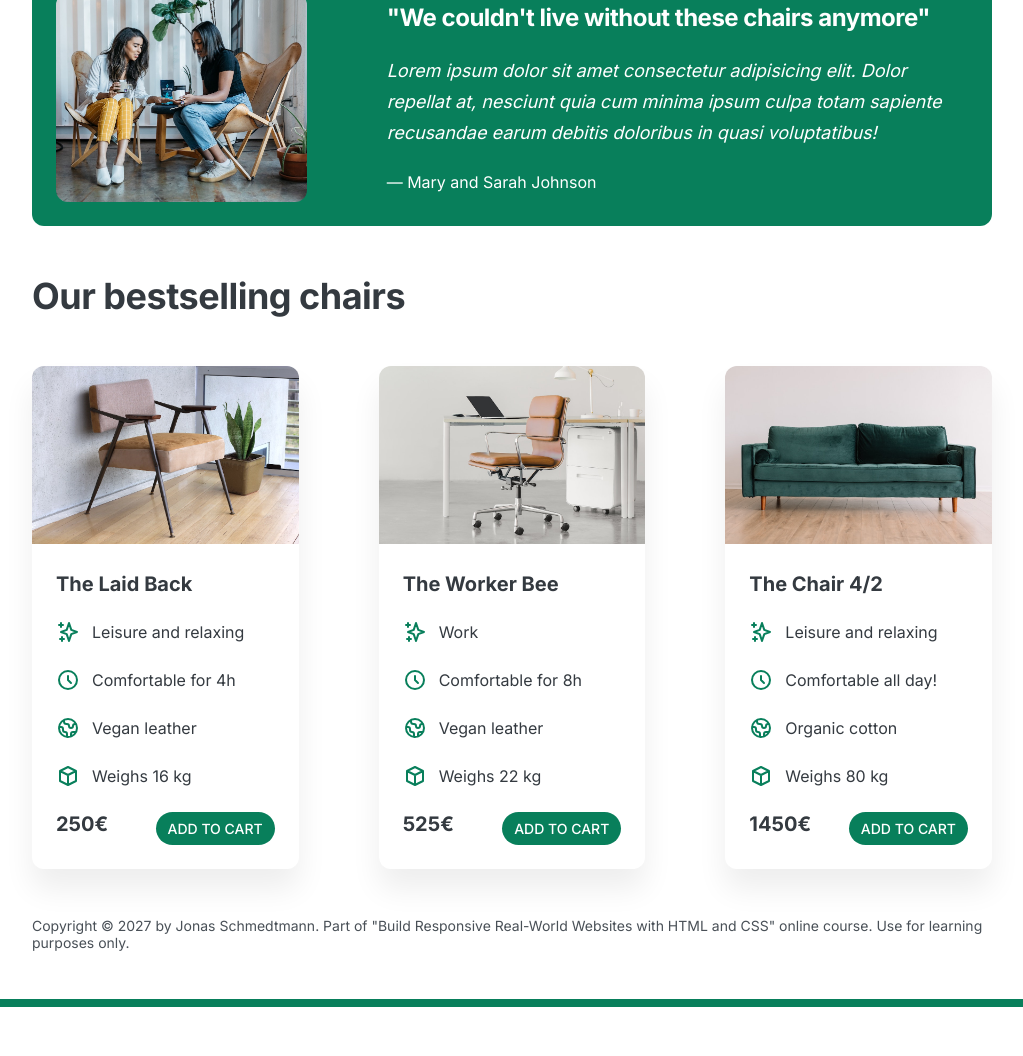
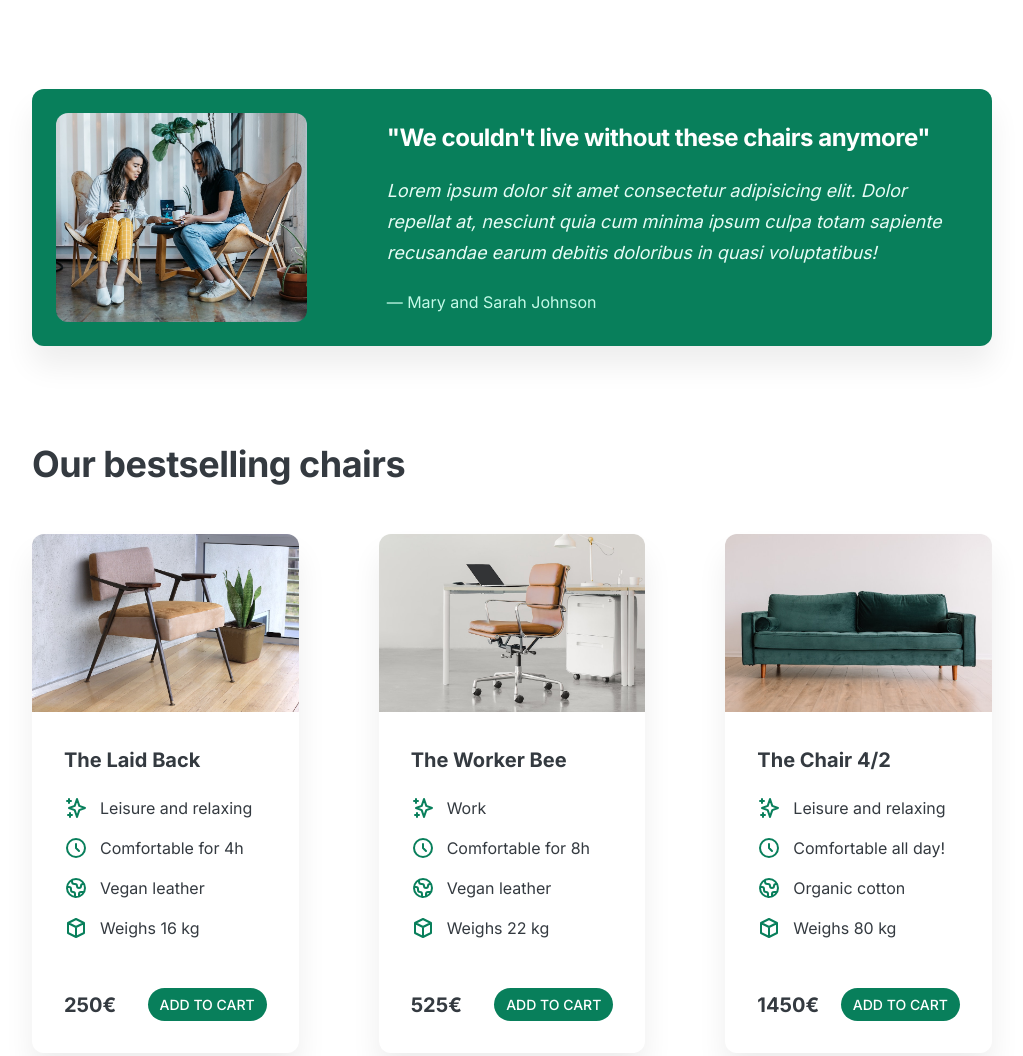
Before and after one commit to aerobull42/webdev-projects, a plain HTML site: page chair-ad/index.html in a window 1280 px wide. Shown: the part 921-1977 px from the top of the page, without its empty margins (128-1151 px from the left). Before the commit the page ends 1928 px from the top, so only its background shows below. Drawn offline with Linux system fonts and the light colour scheme.

Commit message:
added visual hierarchy

```diff
--- a/chair-ad/style.css
+++ b/chair-ad/style.css
@@ -31,7 +31,7 @@ body {
 
 header,
 section {
-  margin-bottom: 48px;
+  margin-bottom: 96px;
 }
 
 h2 {
@@ -68,7 +68,7 @@ img {
 .btn:hover,
 .btn:active {
   background-color: #099268;
-  transition: all 0.2s ease-in-out;
+  transition: all 0.15s ease-in-out;
   transform: scale(1.05);
 }
 
@@ -87,7 +87,7 @@ header {
   display: grid;
   grid-template-columns: repeat(2, 1fr);
   column-gap: 80px;
-  margin-top: 48px;
+  margin-top: 64px;
 }
 
 .header-text-box {
@@ -95,7 +95,7 @@ header {
 }
 
 h1 {
-  margin-bottom: 24px;
+  margin-bottom: 32px;
   font-size: 44px;
   line-height: 1.1;
   letter-spacing: -1px;
@@ -116,7 +116,7 @@ img {
   stroke: #087f5b;
   width: 32px;
   height: 32px;
-  margin-bottom: 16px;
+  margin-bottom: 24px;
 }
 
 .features-title {
@@ -135,6 +135,7 @@ img {
   color: #fff;
   padding: 24px;
   border-radius: 12px;
+  box-shadow: 0 20px 30px 0 rgba(0, 0, 0, 0.07);
 }
 
 .testimonial-box {
@@ -152,6 +153,11 @@ img {
   margin-bottom: 24px;
   font-size: 18px;
   line-height: 1.7;
+  color: #e6fcf5;
+}
+
+.testimonial-author {
+  color: #c3fae8;
 }
 
 /* CHAIRS */
@@ -166,7 +172,7 @@ img {
 }
 
 .chair-box {
-  padding: 24px;
+  padding: 32px;
 }
 
 h3 {
@@ -176,14 +182,14 @@ h3 {
 
 .chair-details {
   list-style: none;
-  margin-bottom: 24px;
+  margin-bottom: 48px;
 }
 
 .chair-details li {
   display: flex;
   align-items: center;
   gap: 12px;
-  margin-bottom: 24px;
+  margin-bottom: 16px;
 }
 
 .chair-details li:last-child {
@@ -200,6 +206,7 @@ h3 {
   display: flex;
   justify-content: space-between;
   font-size: 20px;
+  align-items: center;
 }
 
 footer {
```
